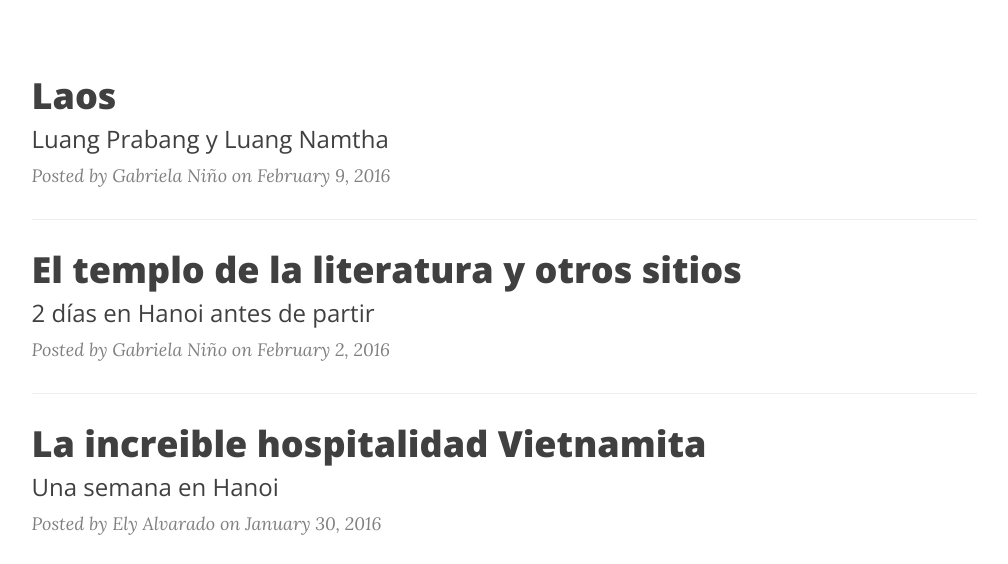
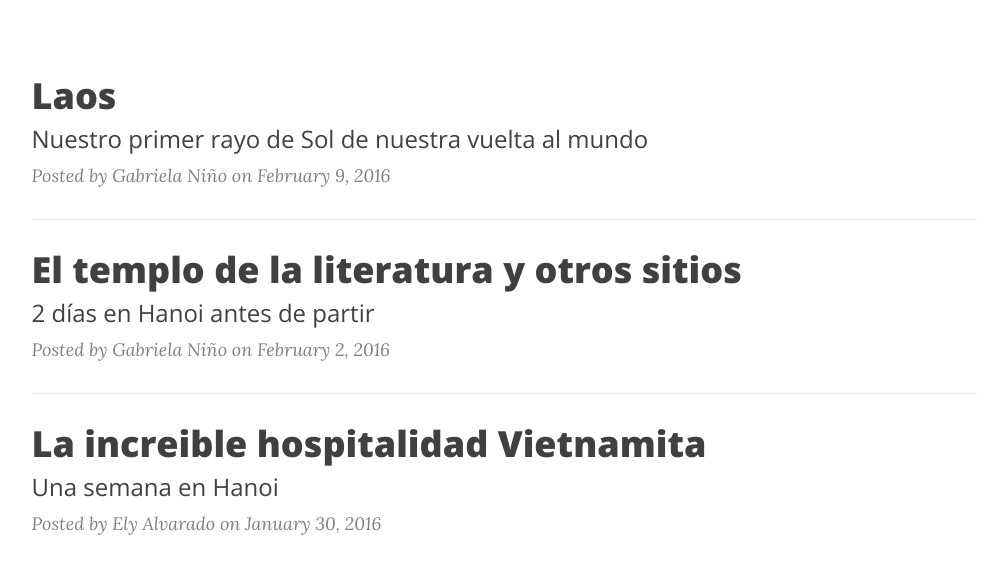
Before and after one commit to elyalvarado/jekyll-blog, a Jekyll site: the page built from blog/index.html, in a window 1280 px wide and 900 px high, cut to the strip 336-900 px from the top of the window. Shown: the whole strip, without its empty margins (136-1144 px from the left). Built offline with Jekyll 4.4.1, drawn with Linux system fonts in a browser that asks for light colours; nearby versions of some CDN libraries; the list of posts is cut into pages by our own code; some of the changed lines change nothing that is shown.

Commit message:
Post inicial de laos sin correciones

```diff
--- a/_posts/2016-02-09-laos.markdown
+++ b/_posts/2016-02-09-laos.markdown
@@ -1,10 +1,19 @@
 ---
 layout:     post
 title:      "Laos"
-subtitle:   "Luang Prabang y Luang Namtha"
+subtitle:   "Nuestro primer rayo de Sol de nuestra vuelta al mundo"
 date:       "2016-02-09 09:00:00 +0700"
 author:     "Gabriela Niño"
 location:   "Luang Namtha"
 header-img: "img/templo-literatura.jpg"
 ---
-Prueba
+Luego de pasar 2 semanas en el frío de Hong Kong y Hanoi, estamos en nuestra tercera Parada: Luang Prabang, Laos.  Al llegar al aeropuerto realizamos el proceso de solicitud de visa, un proceso bastante sencillo y rápido de hacer no estuvimos mas de 10 minutos y eso incluía que tuvimos que llenar el formulario de solicitud. Es un aeropuerto pequeño se parece al de San Cristobal.
+
+Luang Prabang es un lugar pequeño, pero con gente hospitalaria, como nuestro host de _AirBnB_ Bill, que nos recibió  con un vaso de limonada y un plato de fruta de cambur, patilla y mango, el mango estaba muy sabroso.Durante nuestro recibimiento, Bill, nos mostraba un mapa indicándonos los sitios cerca que podíamos visitar y ver. luego nos dio nuestra habitación y nosotros empezamos a hacer nuestra primera visita.
+
+ Nuestro host nos recomendó un  restaurant, fuimos a almorzar allí, la comida deliciosa y con un toque gorumet y nos dimos cuenta que es un restaurant escuela, Ely pidió un pescado que estaba muy bueno y yo pedí una sopa de verdura.
+
+ Luego de comer nos fuimos a caminar para conocer los alrededores y al finalizar la tarde nos paramos en local pequeño que esta frente al río Mecon, allí Ely aprovecho a tomar un par de cerveza y ver la puesta de sol, luego de allí nos fuimos a ver el mercado nocturno que esta muy cerca donde nos estamos quedando, y como todo se veía buenísimo decidimos probar un plato, el cual lo vende tipo bufe, y adicional nos compramos una morcilla para ver si esta si era igual a la que hacen en Venezuela, y en efecto es igual la diferencia es que la hacen picante!!!. al terminar de comer por segunda vez acá de Luan Paraban nos fuimos a dormir.
+
+ Al día Siguiente nos levantamos ,desayunamos y nos fuimos a realizar nuestro respectivo tour de la cuidad realizamos una pequeña caminata por los alrededores para luego ir al Museo Nacional que era el Palacio del Rey, un lugar grande donde te muestra algunos regalos que le hicieron a el rey, la corona y alguna fotos de los reyes. otras de las cosas que te recomiendan en Luang Praband es la subir una colina para ver la puesta del sol, es algo concurrido a las 5 pm nosotros subimos a las 4 y menos mal que lo hicimos así porque pudimos seleccionar uno de los mejores lugares para tomar foto puesta del sol. después de ver esto, nos fuimos a mercadillo nocturno a comer, pero esta vez en la misma cuadra donde nos estamos quedando que vendían comida vegetariana y lo que agarrabas en el plato la señora te lo pasas em wod para calentarlo todo junto. luego de esto nos fuimos a dormir bastantes cansado porque fue un día agitador de muchas visitas que realizamos.
+ Pasamos el resto de los días visitando y yendo a la cascada muy famosa de laos que no es para menos es una cascada que su agua es azul bastante clara pero igual de fría como cualquier rio :)
```
